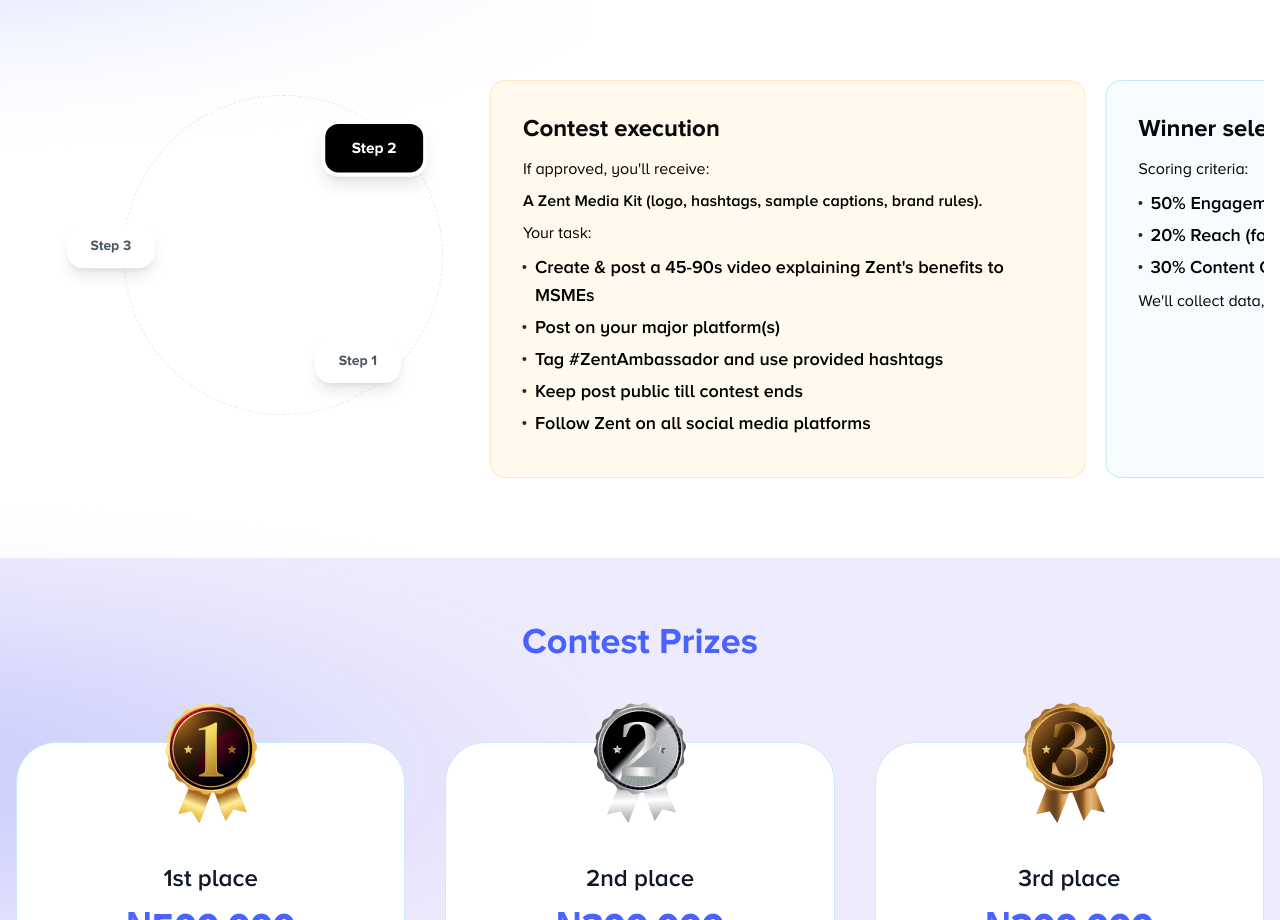
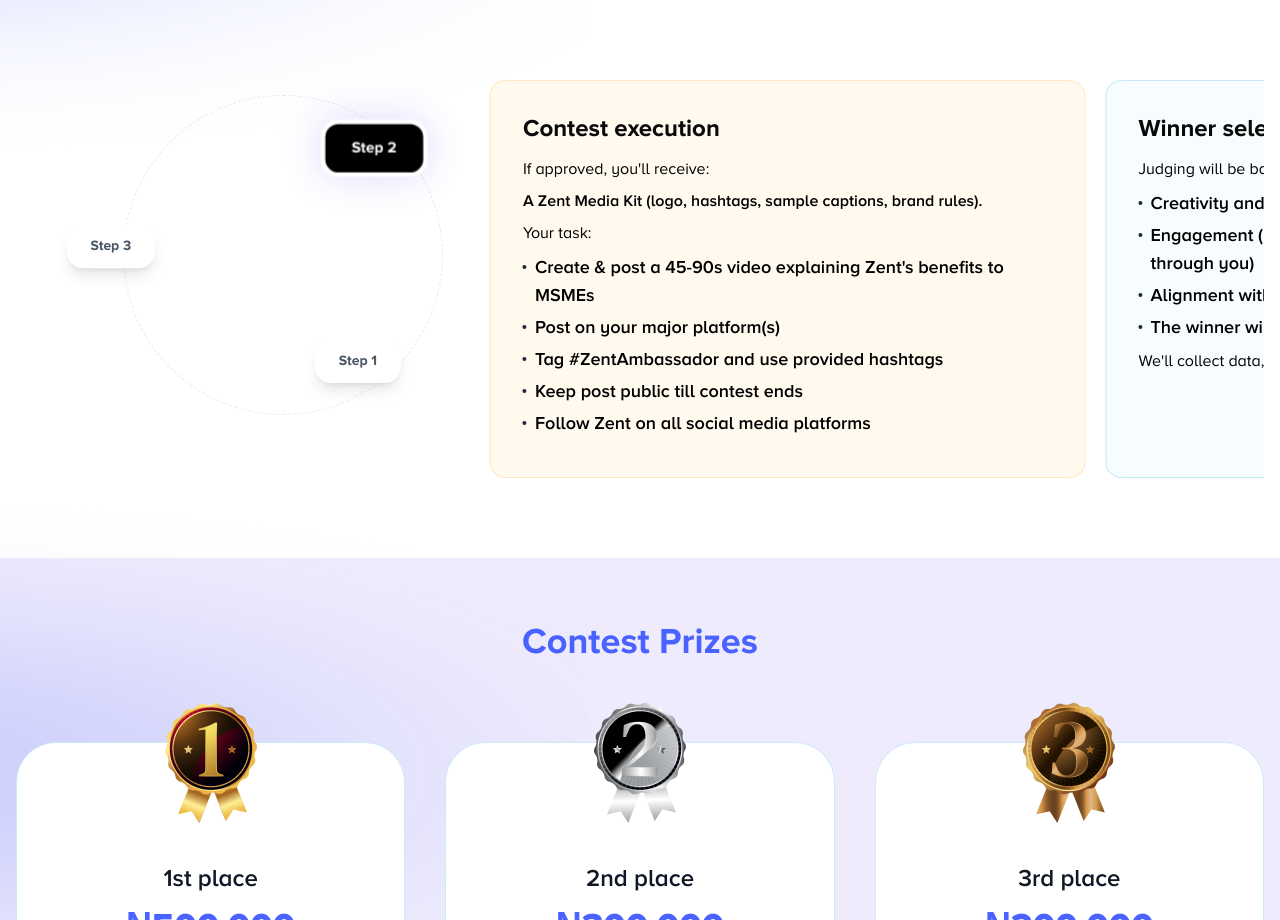
Before and after one commit to Demiladeala/zent-ambassador, a Next.js app: page / in a window 1280 px wide. Shown: the part 1443-2363 px from the top of the page. Built offline with nearby package versions, Linux system fonts and the light colour scheme.

Commit message:
feat: make edit to winner criteria selection

```diff
--- a/src/app/components/contest.tsx
+++ b/src/app/components/contest.tsx
@@ -62,13 +62,14 @@
   {
     id: 3,
     title: "Winner selection",
-    description: "Scoring criteria: ",
+    description: "Judging will be based on: ",
     description4:
       "We'll collect data, score transparently, and announce winners.",
     details: [
-      "50% Engagement (views, comments, likes, shares)",
-      "20% Reach (followers engaged)",
-      "30% Content Quality & Clarity & Brand Fit",
+      "Creativity and originality of the video.",
+      "Engagement (5 vendors onboard, No of onboarded businesses that subscribe through you)",
+      "Alignment with Zent's values and messaging.",
+      "The winner will be announced on February 28, 2026.",
     ],
     borderColor: "border-[#009BDF33]",
     bgColor: "bg-[#F0FBFF80]",
@@ -184,12 +185,20 @@
                 <div
                   key={step.id}
                   onClick={() => handleStepClick(index)}
-                  className="absolute transition-all duration-500 ease-out"
+                  className="z-5 absolute transition-all duration-500 ease-out cursor-pointer"
                   style={{
                     transform: `translate(calc(-25% + ${x}px), calc(-20% + ${y}px))`,
                   }}
                 >
                   <div
+                    style={
+                      isActive
+                        ? {
+                            boxShadow: "0px 0px 34px 2px #3E24F629",
+                            backdropFilter: "blur(6px)",
+                          }
+                        : {}
+                    }
                     className={`px-6 py-3 rounded-2xl font-bold text-sm transition-all duration-300 cursor-pointer ${
                       isActive
                         ? "bg-black text-white border-4 border-white shadow-lg scale-110"
```
